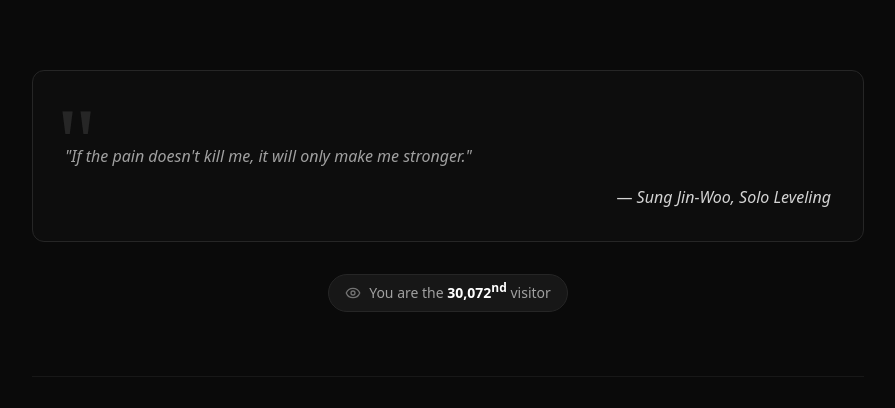
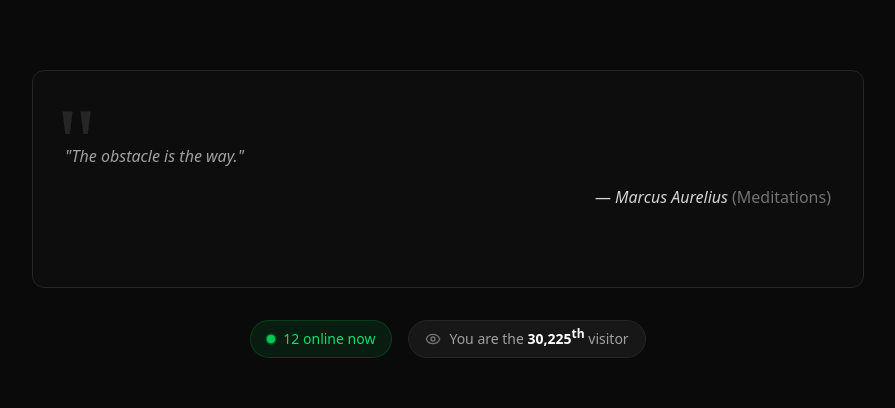
Before and after one commit to sid-dev-99/NewPortfolio, a Next.js app: page / in a window 1280 px wide. Shown: the part 2583-2991 px from the top of the page, without its empty margins (192-1087 px from the left). Built offline with nearby package versions, Linux system fonts and the light colour scheme.

Commit message:
feat: add dynamic quotes and slow spin animation
- Update QuoteSection with rotating quotes from Tao Te Ching, F1, Fight Club, Stoics
- Add real-time visitor counter with pulsing animation
- Add spin-slow keyframe animation for avatar ring

```diff
--- a/src/app/globals.css
+++ b/src/app/globals.css
@@ -55,6 +55,21 @@
       height: 0;
     }
   }
+}
+
+/* Slow spin animation for avatar ring */
+@keyframes spin-slow {
+  from {
+    transform: rotate(0deg);
+  }
+
+  to {
+    transform: rotate(360deg);
+  }
+}
+
+.animate-spin-slow {
+  animation: spin-slow 8s linear infinite;
 }
 
 /* Dark mode overrides */
--- a/src/components/QuoteSection.tsx
+++ b/src/components/QuoteSection.tsx
@@ -1,22 +1,109 @@
 "use client";
 
 import React, { useState, useEffect } from 'react';
-import { motion } from 'framer-motion';
-import { Eye } from 'lucide-react';
+import { motion, AnimatePresence } from 'framer-motion';
+import { Eye, RefreshCw } from 'lucide-react';
+
+// Dynamic quotes collection - inspirational quotes from various sources
+const quotes = [
+    {
+        text: "The master has failed more times than the beginner has even tried.",
+        author: "Stephen McCranie",
+        source: null
+    },
+    {
+        text: "A journey of a thousand miles begins with a single step.",
+        author: "Lao Tzu",
+        source: "Tao Te Ching"
+    },
+    {
+        text: "The softest things in the world overcome the hardest things.",
+        author: "Lao Tzu",
+        source: "Tao Te Ching"
+    },
+    {
+        text: "When you let go of what you are, you become what you might be.",
+        author: "Lao Tzu",
+        source: "Tao Te Ching"
+    },
+    {
+        text: "Knowing others is intelligence; knowing yourself is true wisdom.",
+        author: "Lao Tzu",
+        source: "Tao Te Ching"
+    },
+    {
+        text: "To finish first, you must first finish.",
+        author: "Juan Manuel Fangio",
+        source: "Formula 1"
+    },
+    {
+        text: "If you no longer go for a gap that exists, you are no longer a racing driver.",
+        author: "Ayrton Senna",
+        source: "Formula 1"
+    },
+    {
+        text: "Smooth seas do not make skillful sailors.",
+        author: "African Proverb",
+        source: null
+    },
+    {
+        text: "The obstacle is the way.",
+        author: "Marcus Aurelius",
+        source: "Meditations"
+    },
+    {
+        text: "We suffer more in imagination than in reality.",
+        author: "Seneca",
+        source: null
+    },
+    {
+        text: "It's only after we've lost everything that we're free to do anything.",
+        author: "Chuck Palahniuk",
+        source: "Fight Club"
+    },
+    {
+        text: "You are not your job. You are not how much money you have in the bank.",
+        author: "Chuck Palahniuk",
+        source: "Fight Club"
+    },
+];
 
 export const QuoteSection = () => {
-    const [visitorCount, setVisitorCount] = useState<number | null>(null);
+    const [currentQuoteIndex, setCurrentQuoteIndex] = useState(0);
+    const [liveVisitors, setLiveVisitors] = useState<number>(0);
+    const [totalVisitors, setTotalVisitors] = useState<number>(0);
+    const [isAnimating, setIsAnimating] = useState(false);
 
+    // Initialize with random quote
     useEffect(() => {
-        // Simulate visitor count - in production, this would be an API call
-        const baseCount = 30000;
-        const randomAdd = Math.floor(Math.random() * 100);
-        setVisitorCount(baseCount + randomAdd);
+        setCurrentQuoteIndex(Math.floor(Math.random() * quotes.length));
+
+        // Simulate real-time visitor count (replace with actual analytics in production)
+        const baseVisitors = 30000 + Math.floor(Math.random() * 500);
+        setTotalVisitors(baseVisitors);
+
+        // Simulate live visitors online (1-15 people)
+        const updateLiveVisitors = () => {
+            setLiveVisitors(Math.floor(Math.random() * 12) + 3);
+        };
+        updateLiveVisitors();
+
+        // Update live visitors every 5-10 seconds
+        const interval = setInterval(() => {
+            updateLiveVisitors();
+        }, 5000 + Math.random() * 5000);
+
+        return () => clearInterval(interval);
     }, []);
 
-    const formatVisitorCount = (count: number) => {
-        return count.toLocaleString();
+    const nextQuote = () => {
+        if (isAnimating) return;
+        setIsAnimating(true);
+        setCurrentQuoteIndex((prev) => (prev + 1) % quotes.length);
+        setTimeout(() => setIsAnimating(false), 500);
     };
+
+    const currentQuote = quotes[currentQuoteIndex];
 
     const getOrdinalSuffix = (n: number) => {
         const s = ['th', 'st', 'nd', 'rd'];
@@ -32,7 +119,8 @@ export const QuoteSection = () => {
                 whileInView={{ opacity: 1, y: 0 }}
                 viewport={{ once: true }}
                 transition={{ duration: 0.5 }}
-                className="relative p-6 sm:p-8 rounded-xl border border-neutral-200 dark:border-neutral-800 bg-neutral-50 dark:bg-neutral-900/30"
+                className="relative p-6 sm:p-8 rounded-xl border border-neutral-200 dark:border-neutral-800 bg-neutral-50 dark:bg-neutral-900/30 group cursor-pointer"
+                onClick={nextQuote}
             >
                 {/* Large quote mark */}
                 <div className="absolute top-4 left-4 sm:top-6 sm:left-6">
@@ -41,32 +129,69 @@ export const QuoteSection = () => {
                     </span>
                 </div>
 
-                {/* Quote text */}
-                <div className="relative pt-8 sm:pt-10">
-                    <p className="text-neutral-600 dark:text-neutral-400 italic text-sm sm:text-base leading-relaxed mb-4">
-                        "If the pain doesn't kill me, it will only make me stronger."
-                    </p>
-                    <p className="text-right text-neutral-800 dark:text-neutral-300 font-medium text-sm sm:text-base">
-                        — <span className="italic">Sung Jin-Woo, Solo Leveling</span>
-                    </p>
+                {/* Refresh hint */}
+                <div className="absolute top-4 right-4 sm:top-6 sm:right-6 opacity-0 group-hover:opacity-100 transition-opacity">
+                    <RefreshCw size={16} className="text-neutral-400 dark:text-neutral-500" />
                 </div>
+
+                {/* Quote text with animation */}
+                <div className="relative pt-8 sm:pt-10 min-h-[120px]">
+                    <AnimatePresence mode="wait">
+                        <motion.div
+                            key={currentQuoteIndex}
+                            initial={{ opacity: 0, y: 10 }}
+                            animate={{ opacity: 1, y: 0 }}
+                            exit={{ opacity: 0, y: -10 }}
+                            transition={{ duration: 0.3 }}
+                        >
+                            <p className="text-neutral-600 dark:text-neutral-400 italic text-sm sm:text-base leading-relaxed mb-4">
+                                "{currentQuote.text}"
+                            </p>
+                            <p className="text-right text-neutral-800 dark:text-neutral-300 font-medium text-sm sm:text-base">
+                                — <span className="italic">{currentQuote.author}</span>
+                                {currentQuote.source && (
+                                    <span className="text-neutral-500 dark:text-neutral-500 ml-1">
+                                        ({currentQuote.source})
+                                    </span>
+                                )}
+                            </p>
+                        </motion.div>
+                    </AnimatePresence>
+                </div>
+
+                {/* Click hint */}
+                <p className="text-center text-xs text-neutral-400 dark:text-neutral-600 mt-4 opacity-0 group-hover:opacity-100 transition-opacity">
+                    Click for another quote
+                </p>
             </motion.div>
 
-            {/* Visitor Counter */}
+            {/* Visitor Counters */}
             <motion.div
                 initial={{ opacity: 0 }}
                 whileInView={{ opacity: 1 }}
                 viewport={{ once: true }}
                 transition={{ delay: 0.3, duration: 0.5 }}
-                className="flex justify-center mt-8"
+                className="flex flex-wrap justify-center gap-4 mt-8"
             >
+                {/* Live visitors */}
+                <div className="inline-flex items-center gap-2 px-4 py-2 rounded-full bg-green-50 dark:bg-green-500/10 border border-green-200 dark:border-green-500/20">
+                    <span className="relative flex h-2 w-2">
+                        <span className="animate-ping absolute inline-flex h-full w-full rounded-full bg-green-500 opacity-75"></span>
+                        <span className="relative inline-flex rounded-full h-2 w-2 bg-green-500"></span>
+                    </span>
+                    <span className="text-green-600 dark:text-green-400 text-sm font-medium">
+                        {liveVisitors} online now
+                    </span>
+                </div>
+
+                {/* Total visitors */}
                 <div className="inline-flex items-center gap-2 px-4 py-2 rounded-full bg-neutral-100 dark:bg-neutral-900 border border-neutral-200 dark:border-neutral-800">
                     <Eye size={16} className="text-neutral-400 dark:text-neutral-500" />
                     <span className="text-neutral-600 dark:text-neutral-400 text-sm">
                         You are the{' '}
                         <span className="font-bold text-neutral-900 dark:text-white">
-                            {visitorCount ? formatVisitorCount(visitorCount) : '...'}
-                            <sup className="text-xs">{visitorCount ? getOrdinalSuffix(visitorCount) : ''}</sup>
+                            {totalVisitors.toLocaleString()}
+                            <sup className="text-xs">{getOrdinalSuffix(totalVisitors)}</sup>
                         </span>{' '}
                         visitor
                     </span>
```
